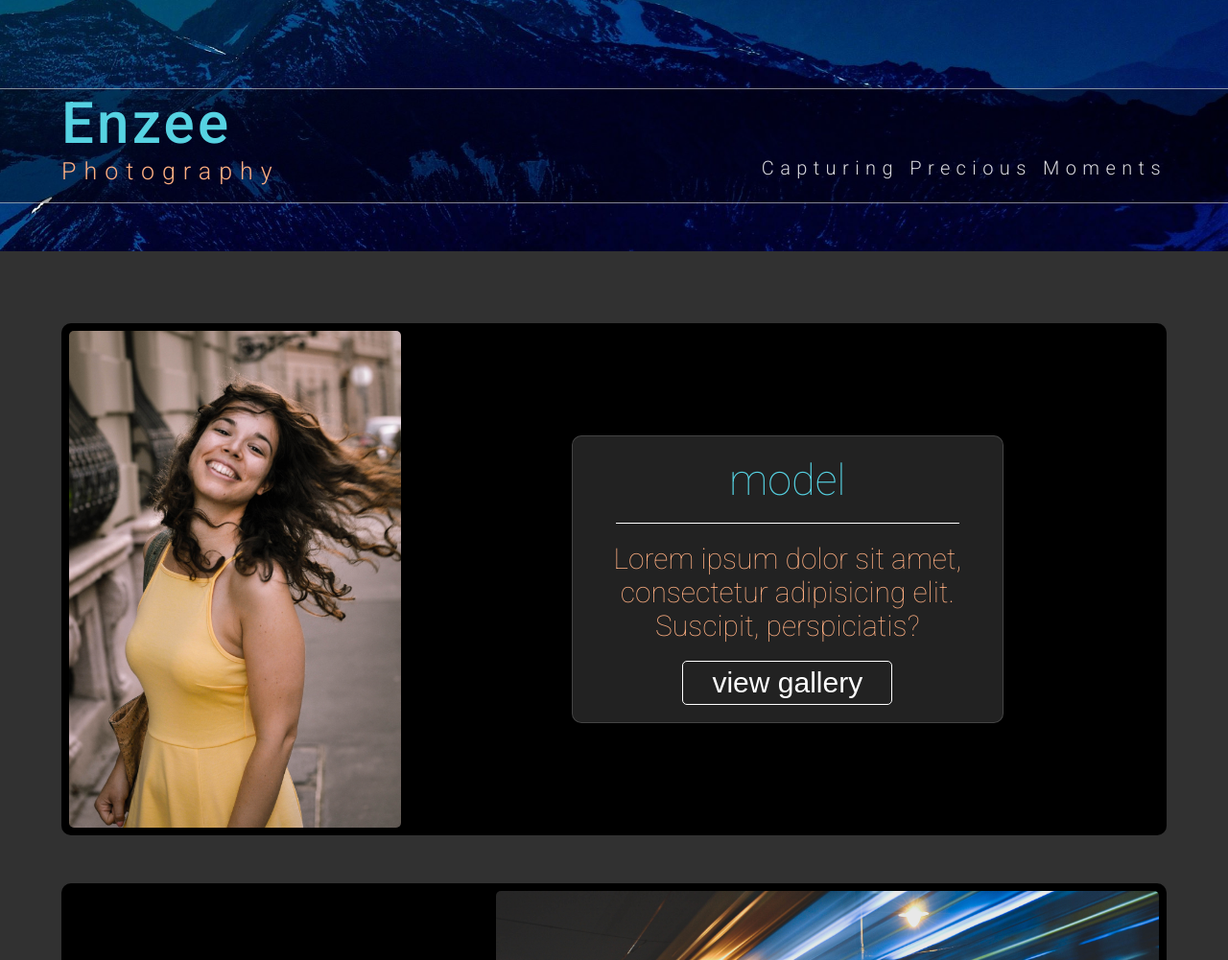
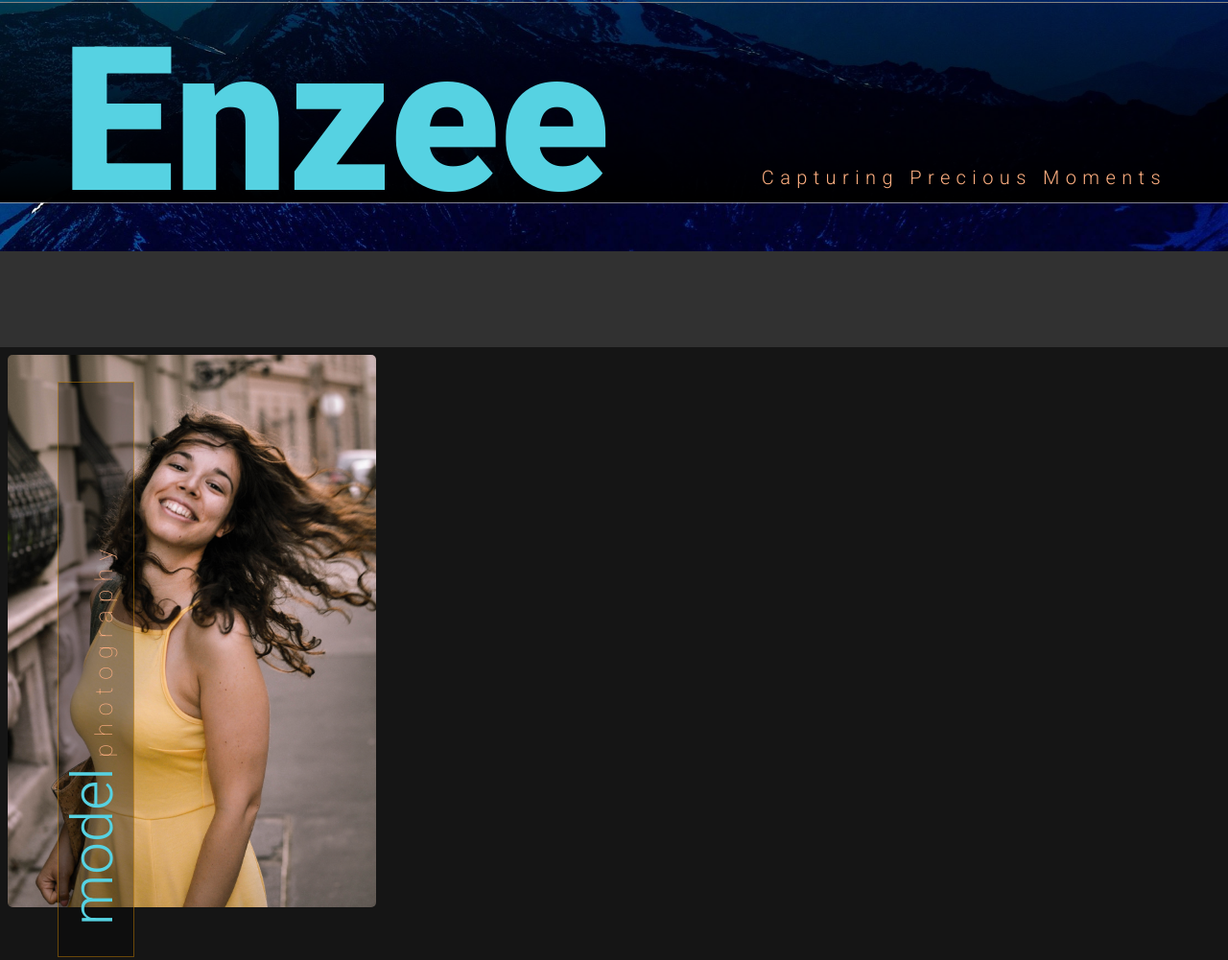
Before and after one commit to gaborio1/NZ-photo, a plain HTML site: page index.html in a window 1280 px wide. Shown: the part 538-1539 px from the top of the page at 96% size. Drawn offline with Linux system fonts and the light colour scheme.

Commit message:
add vertical category idea

```diff
--- a/index.html
+++ b/index.html
@@ -97,9 +97,9 @@
 
                 <div class="title-div">
                     <div class="title-div-content">
-                        <h1 class="title">
+                        <h1 class="category">
                             <span class="enzee">enzee</span>
-                            <span class="photography">photography</span>
+                            <!-- <span class="photography">photography</span> -->
                         </h1>
                         <h2>capturing precious moments</h2>
                     </div>
@@ -112,42 +112,92 @@
 
             <div class="first-row row vertical">
                 <img src="./images/model-card-1.jpg" alt="" class="card-img vertical-img">
-                <div class="description">
+
+                <!-- <div class="description">
                     <h1>model</h1>
                     <hr class="style-one">
                     <h2>Lorem ipsum dolor sit amet, consectetur adipisicing elit. Suscipit, perspiciatis?</h2>
                     <button>view gallery</button>
+                </div> -->
+
+
+                <div class="info-div">
+                    <div class="info-div-content">
+                        <h1 class="category">
+                            <span class="category">model</span>
+                            <span class="photography">photography</span>
+                        </h1>
+                        <!-- <h2>capturing precious moments</h2> -->
+                    </div>
                 </div>
+
+
             </div>
 
             <div class="second-row row horizontal">
                 <img src="./images/motion-card-1.jpg" alt="" class="card-img horizontal-img">
-                <div class="description">
+
+                <!-- <div class="description">
                     <h1>motion</h1>
                     <hr class="style-one">
                     <h2>Lorem ipsum dolor sit amet, consectetur adipisicing elit. Suscipit, perspiciatis?</h2>
                     <button>view gallery</button>
+                </div> -->
+
+                <div class="info-div">
+                    <div class="info-div-content">
+                        <h1 class="category">
+                            <span class="category">motion</span>
+                            <span class="photography">photography</span>
+                        </h1>
+                        <!-- <h2>capturing precious moments</h2> -->
+                    </div>
                 </div>
+
             </div>
 
             <div class="first-row row vertical">
                 <img src="./images/portrait-card-1.jpg" alt="" class="card-img vertical-img">
-                <div class="description">
+
+                <!-- <div class="description">
                     <h1>portrait</h1>
                     <hr class="style-one">
                     <h2>Lorem ipsum dolor sit amet, consectetur adipisicing elit. Suscipit, perspiciatis?</h2>
                     <button>view gallery</button>
+                </div> -->
+
+                <div class="info-div">
+                    <div class="info-div-content">
+                        <h1 class="category">
+                            <span class="category">portrait</span>
+                            <span class="photography">photography</span>
+                        </h1>
+                        <!-- <h2>capturing precious moments</h2> -->
+                    </div>
                 </div>
+
             </div>
 
             <div class="second-row row horizontal">
                 <img src="./images/nature-card-1.jpg" alt="" class="card-img horizontal-img">
-                <div class="description">
+
+                <!-- <div class="description">
                     <h1>nature</h1>
                     <hr class="style-one">
                     <h2>Lorem ipsum dolor sit amet, consectetur adipisicing elit. Suscipit, perspiciatis?</h2>
                     <button>view gallery</button>
+                </div> -->
+
+                <div class="info-div">
+                    <div class="info-div-content">
+                        <h1 class="category">
+                            <span class="category">nature</span>
+                            <span class="photography">photography</span>
+                        </h1>
+                        <!-- <h2>capturing precious moments</h2> -->
+                    </div>
                 </div>
+
             </div>
 
 
--- a/large.css
+++ b/large.css
@@ -18,6 +18,7 @@ body {
     /* background: wheat; */
     background: rgba(0, 0, 0, 0.807);
     /* background: rgb(0, 0, 0); */
+    /* background: rgb(255, 255, 255); */
 }
 
 h1 {
@@ -52,6 +53,9 @@ p {
     height: 100vh;
 
     /* !!! THIS IS WORKING !!! */
+    /* https://www.w3schools.com/html/html_images_background.asp */
+
+    /* background-image: url('./images/showcase-3 copy.jpg'); */
     background-image: url('./images/showcase-3.jpg');
     /* background-image: url("./images/motion-card-1.jpg"); */
     /* background-repeat: no-repeat; */
@@ -517,14 +521,18 @@ form.example input {
     width: 100%;
     /* max-width: 2275px; */
     height: fit-content;
-    height: 120px;
+    height: 210px;
     margin: auto;
 
     border-top: 1px solid rgba(255, 255, 255, 0.514);
+    /* border-top: 5px solid rgba(0, 0, 0, 0.957); */
     border-bottom: 1px solid rgba(255, 255, 255, 0.514);
+    /* border-bottom: 50px solid rgba(0, 0, 0, 0.998); */
     /* background: rgba(255, 255, 255, 0.192); */
-    background-color: rgba(0, 0, 0, 0.11);
-    background-color: rgba(0, 0, 0, 0.342);
+    /* background-color: rgba(0, 0, 0, 0.11);    */
+    /* background-color: rgba(0, 0, 0, 0.342);    */
+    background-image: linear-gradient(red, yellow);
+    background-image: linear-gradient(rgba(0, 0, 0, 0.313), rgb(0, 0, 0));
     /* width: 300px;
     height: 300px; */
     /* border-radius: 50%; */
@@ -566,10 +574,12 @@ form.example input {
     color: rgba(255, 255, 255, 0.842);
     /* color: #e1bc91cb; */
     /* color: #ffc786; */
+    color: #fdae81;
+
     font-size: 20px;
     font-weight: 300;
     text-transform: capitalize;
-    margin: 70px 0px 0px 0px;
+    margin: 170px 0px 0px 0px;
     letter-spacing: .4rem;
     /* padding-bottom: 20px; */
 }
@@ -579,9 +589,9 @@ h1 .enzee {
     color: #62959c;
     color: #56d2e2;
     /* display: block; */
-    font-weight: 500;
-    font-size: 60px;
-    letter-spacing: .2rem;
+    font-weight: 900;
+    font-size: 210px;
+    /* letter-spacing: .4rem; */
 }
 
 
@@ -592,6 +602,7 @@ h1 .photography {
     margin: 0px 0px 0px 0px;
     font-size: 25px;
     letter-spacing: .5rem;
+    /* letter-spacing: 2.5rem; */
 }
 
 
@@ -614,20 +625,21 @@ h1 .photography {
 }
 
 .row {
-    display: flex;
+    /* display: flex; */
     /* flex-direction: row; */
     /* align-items: center; */
     justify-content: space-around;
-    width: 90%;
+    width: 100%;
     max-width: 1500px;
-    margin: 25px auto;
+    margin: 50px auto;
     /* border: 1px solid green; */
-    background: black;
-    border-radius: 10px;
+    background: rgba(0, 0, 0, 0.574);
+    /* border-radius: 10px; */
 }
 
 .row.horizontal {
     flex-direction: row-reverse;
+    background: rgba(255, 255, 255, 0.854);
 }
 
 .card-img {
@@ -687,6 +699,38 @@ hr.style-one {
     color: black;
     color: white;
     padding: 5px 30px;
+}
+
+.info-div {
+    /* z-index: 1; */
+    border: 1px solid rgba(255, 166, 0, 0.382);
+    /* border: 1px solid rgba(163, 163, 163, 0.759); */
+    /* border: 1px solid rgba(0, 0, 0, 0.759); */
+
+    /* WHEN HORIZINTAL */
+    /* width: 100%; */
+
+    width: 600px;
+    height: 80px;
+    position: relative;
+    top: -300px;
+    left: -200px;
+    background-color: rgba(0, 0, 0, 0.342);
+    /* left: -400px; */
+
+    -ms-transform: rotate(20deg); /* IE 9 */
+    transform: rotate(-90deg);
+
+}
+
+.info-div-content span.category {
+    margin-left: 2rem;
+    font-size: 60px;
+    font-weight: 300;
+    color: rgb(212, 152, 13);
+    /* color: #62959c; */
+    color: #56d2e2;
+    /* color: #ffffff; */
 }
 
 /* ========== PORTRAIT LAYOUT ========== */
```
Also changed, not shown: images/showcase-3 copy.jpg (added).
